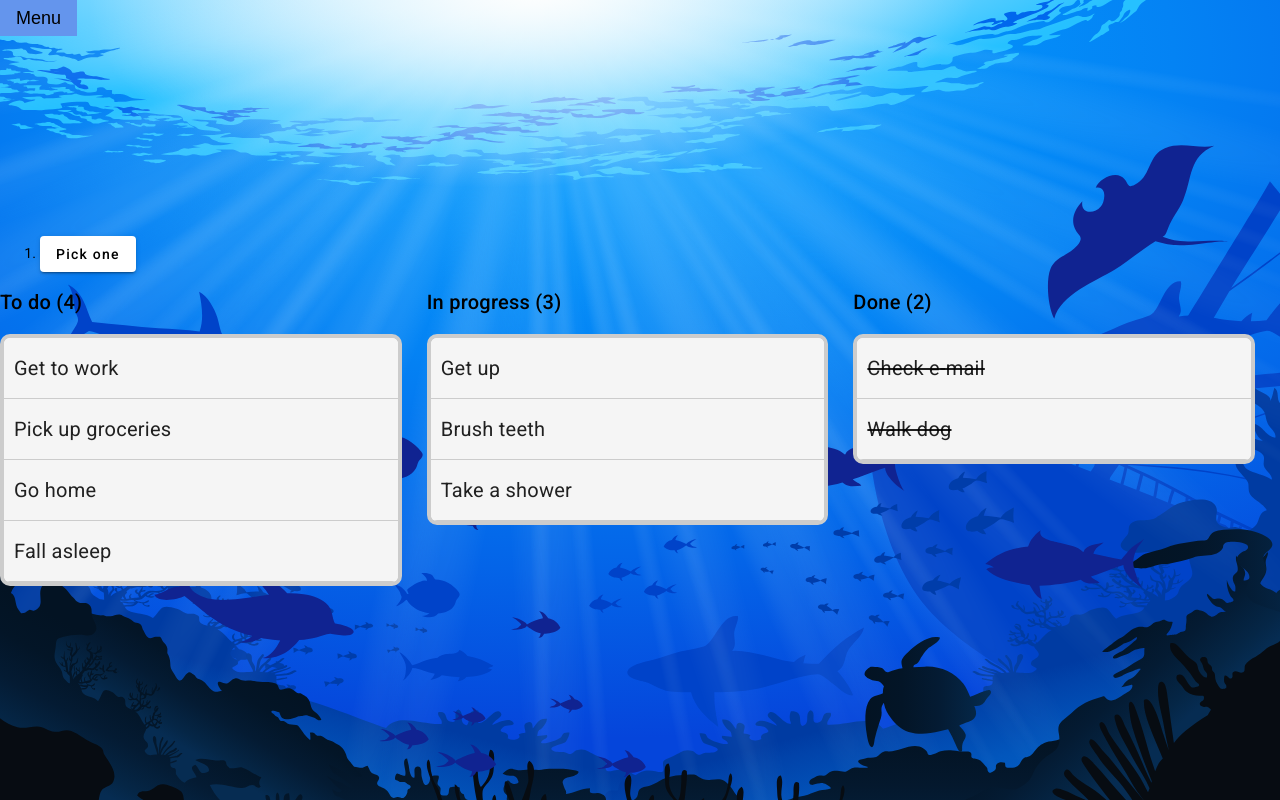
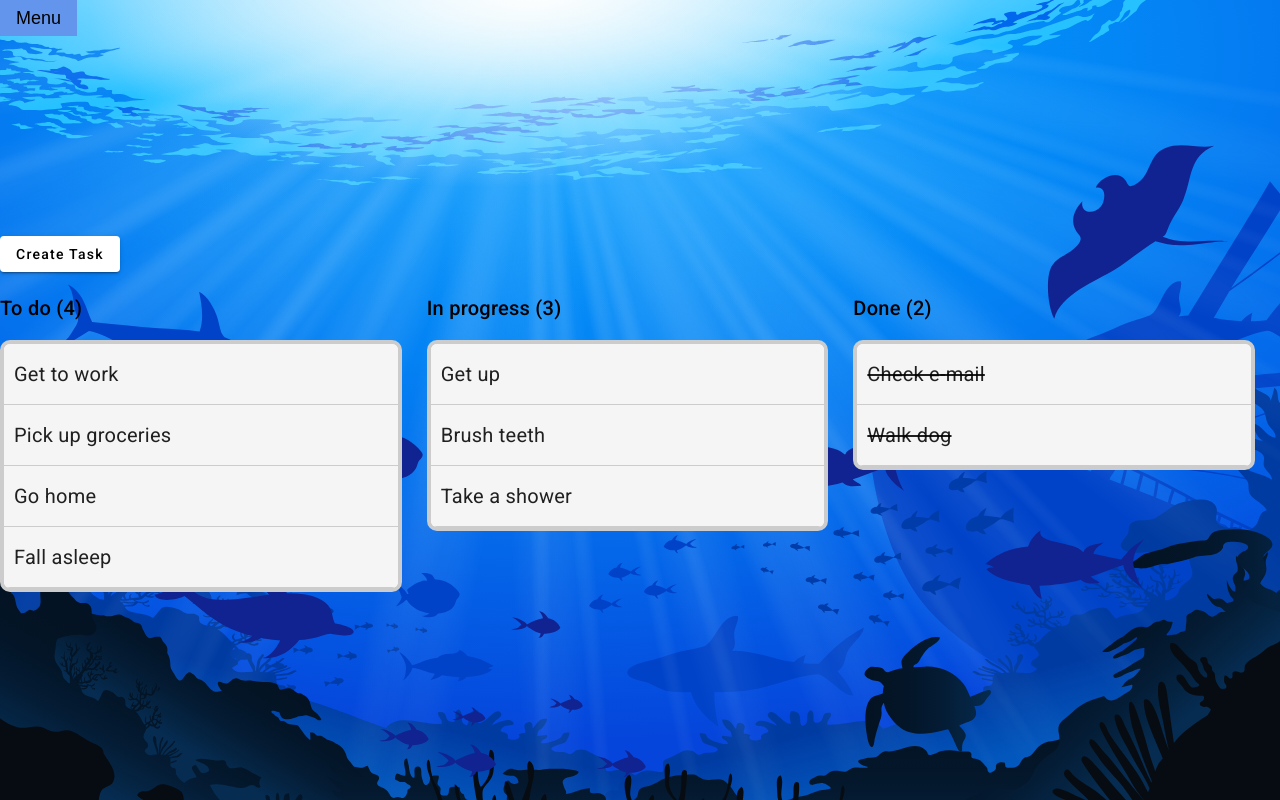
Before and after one commit to rd-henrique-krastev/task-easy, an Angular app: page /jira-board in a window 1280 px wide. Built offline with nearby package versions, Linux system fonts and the light colour scheme; sample sign-in values are in the browser's storage.

Commit message:
small fix

```diff
--- a/src/app/components/dashboard/dashboard.component.css
+++ b/src/app/components/dashboard/dashboard.component.css
@@ -8,6 +8,10 @@
 
 .cdk-me {
   margin-bottom: 50vh;
+}
+
+.create-task-btn {
+  margin-bottom: 20px;
 }
 
 
--- a/src/app/components/dashboard/dashboard.component.html
+++ b/src/app/components/dashboard/dashboard.component.html
@@ -1,12 +1,6 @@
 <nav-component></nav-component>
 
-
-
-<ol>
-  <li>
-    <button mat-raised-button (click)="openDialog()">Pick one</button>
-  </li>
-</ol>
+<button class="create-task-btn" mat-raised-button (click)="openDialog()">Create Task</button>
 
 
 <div class="jira-board-container">
```
